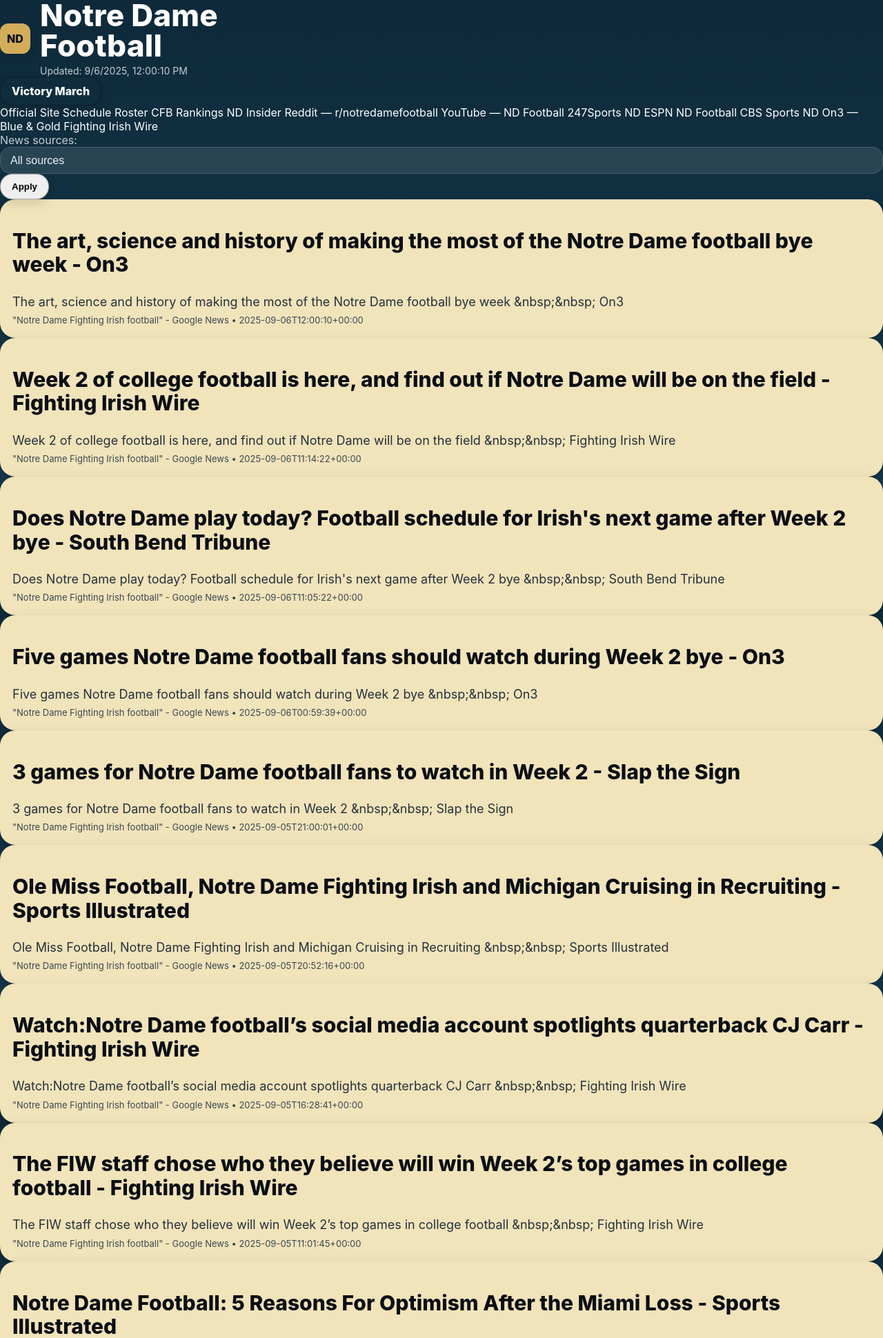
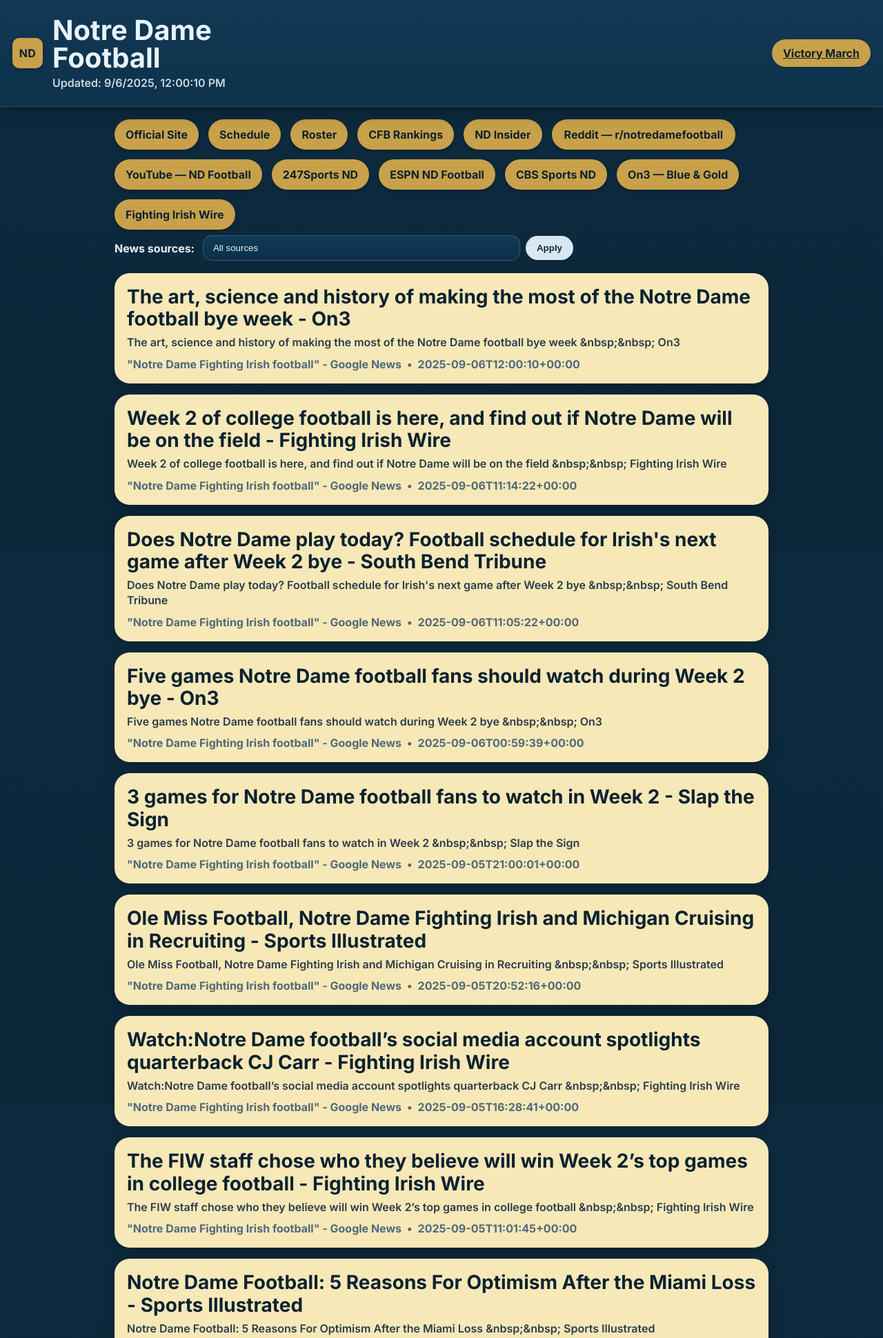
Before and after one commit to jasonab74-ctrl/notre-dame-football, a Flask app: page / in a window 1280 px wide. Shown: the top 1940 px of the page at 69% size. Run offline with Flask 3, Linux system fonts and the light colour scheme.

Commit message:
Update style.css

```diff
--- a/static/style.css
+++ b/static/style.css
@@ -1,126 +1,116 @@
+/* ---------- base ---------- */
 :root{
-  --nd-navy:#0e2a3a;
-  --nd-navy-2:#163b4e;
-  --nd-gold:#d2ad5a;      /* button gold */
-  --nd-gold-2:#f1e3ba;    /* card gold (light) */
-  --ink:#0b0f14;          /* near black text */
-  --ink-soft:#23313c;
-  --muted:#6f7c86;
-  --white:#ffffff;
-  --radius-lg:20px;
-  --radius-md:14px;
-  --radius-sm:10px;
-  --shadow:0 10px 24px rgba(0,0,0,.15), 0 1px 2px rgba(0,0,0,.25);
-  --shadow-soft:0 6px 16px rgba(0,0,0,.12);
-  --gap:16px;
-  --card-gap:18px;
-  --maxw:920px;
-  --title-size: clamp(28px, 5.5vw, 44px);
+  --nd-navy:#0d2b3f;
+  --nd-gold:#c8a14a;
+  --nd-gold-dark:#a7832e;
+  --surface:#0f334a;
+  --card:#f7e8b8;           /* light gold for cards */
+  --text:#0c2231;
+  --text-invert:#0c2231;    /* dark text on gold */
+  --muted:#5e7b8f;
+  --ring:rgba(200,161,74,.6);
+  --shadow: rgba(0,0,0,.25);
+  --radius:18px;
 }
 
 *{box-sizing:border-box}
 html,body{height:100%}
 body{
   margin:0;
-  font-family: ui-sans-serif, -apple-system, "Segoe UI", Roboto, Helvetica, Arial,
-               "Apple Color Emoji","Segoe UI Emoji";
-  background: linear-gradient(180deg, var(--nd-navy) 0%, var(--nd-navy-2) 100%);
-  color: var(--white);
-  -webkit-font-smoothing:antialiased;
-  text-rendering:optimizeLegibility;
+  font-family:Inter,system-ui,-apple-system,Segoe UI,Roboto,Helvetica,Arial,sans-serif;
+  color:#e9f3fb;
+  background:linear-gradient(180deg,var(--nd-navy) 0%, #0b2639 100%);
 }
 
-/* ====== Header ====== */
-.site-header{
-  position: sticky;
-  top: 0;
-  z-index: 50;
-  backdrop-filter: blur(6px);
-  background: rgba(14,42,58,.82);
-  border-bottom: 1px solid rgba(255,255,255,.06);
-  padding: 14px clamp(14px, 4vw, 24px);
-  display:flex;
-  align-items:center;
-  justify-content:space-between;
-}
-.brand{display:flex;align-items:center;gap:14px;min-width:0;}
-.nd-badge{
-  width:44px;height:44px;border-radius:12px;
-  display:grid;place-items:center;
-  background: var(--nd-gold);
-  color: var(--ink);
-  font-weight:800;
-  box-shadow: var(--shadow-soft);
-}
-.titles{min-width:0}
-.site-title{
-  margin:0;line-height:1.0;
-  font-weight:800;letter-spacing:.2px;
-  font-size: var(--title-size);
-}
-.updated{
-  margin-top:6px;font-size:14px;color:#d6dee6;opacity:.9;
+/* ---------- banner ---------- */
+.banner{
+  position:sticky; top:0; z-index:10;
+  display:flex; align-items:center; justify-content:space-between;
+  padding:24px 18px;
+  background:linear-gradient(180deg,#113854 0%, #0e324b 100%);
+  border-bottom:1px solid rgba(255,255,255,.08);
+  box-shadow:0 8px 24px var(--shadow);
 }
 
+.brand{display:flex; gap:14px; align-items:center}
+.nd-badge{
+  width:44px;height:44px;border-radius:10px;
+  background:var(--nd-gold); color:var(--text-invert);
+  display:flex;align-items:center;justify-content:center;
+  font-weight:800; letter-spacing:.5px; box-shadow:0 2px 8px var(--shadow);
+}
+.site-title{
+  margin:0; line-height:1.0;
+  font-size:clamp(24px,4.6vw,40px); font-weight:800;
+}
+.updated{margin-top:6px; color:#c9d8e4; font-weight:600}
+
+/* ---------- container ---------- */
+.container{max-width:980px;margin:16px auto;padding:0 16px}
+
+/* ---------- button & chips ---------- */
 .btn{
-  display:inline-flex;align-items:center;justify-content:center;
-  border-radius: 18px;
-  padding: 10px 16px;
-  font-weight:800;
-  text-decoration:none;
-  border:1px solid rgba(0,0,0,.3);
-  box-shadow: var(--shadow-soft);
+  border:none; cursor:pointer; font-weight:700;
+  padding:10px 16px; border-radius:12px;
+  background:#d9e7f2; color:#0b2a3c;
+  box-shadow:0 1px 2px var(--shadow);
+  transition:transform .05s ease;
 }
-.btn-cta{
-  background: linear-gradient(180deg, var(--nd-gold) 0%, #bd9a45 100%);
-  color: var(--ink);
+.btn:active{transform:translateY(1px)}
+.btn--pill{border-radius:999px}
+.btn--gold{background:var(--nd-gold); color:var(--text-invert)}
+.btn--ghost{
+  background:transparent; color:#e9f3fb; border:1px solid rgba(255,255,255,.25)
 }
 
-/* ====== Main layout ====== */
-.content{max-width:var(--maxw);margin:18px auto;padding:0 14px}
+.chips{display:flex;flex-wrap:wrap;gap:14px;margin:18px 0 8px}
+.chip{
+  display:inline-block; padding:12px 16px; border-radius:999px;
+  background:var(--nd-gold); color:var(--text-invert); font-weight:800;
+  text-decoration:none; box-shadow:0 2px 4px var(--shadow);
+}
+.chip--wide{padding-left:18px; padding-right:18px}
 
-/* ====== Filters ====== */
-.filters{
-  display:flex;align-items:center;gap:10px;margin-bottom:6px;flex-wrap:wrap;
+/* ---------- toolbar ---------- */
+.toolbar{
+  display:flex; align-items:center; gap:12px; margin:8px 0 18px;
 }
-.label{color:#d6dee6;opacity:.9}
-.source-form{flex:1}
+.label{font-weight:700; color:#e9f3fb}
+.source-form{display:flex; gap:8px; align-items:center}
 .select{
-  width:100%;appearance:none;background:rgba(255,255,255,.1);
-  color:#e9f0f5;border:1px solid rgba(255,255,255,.15);
-  border-radius:16px;padding:10px 14px;font-size:16px;
+  appearance:none; -webkit-appearance:none; -moz-appearance:none;
+  background:linear-gradient(180deg,#0f3a59,#0b2f46);
+  color:#e9f3fb; border:1px solid rgba(255,255,255,.18);
+  padding:10px 14px; border-radius:14px; outline:2px solid transparent;
+}
+.select:focus{outline:3px solid var(--ring)}
+
+/* ---------- cards ---------- */
+.cards{display:grid; gap:16px}
+.card{
+  background:var(--card); color:var(--text);
+  border-radius:22px; padding:18px;
+  box-shadow:0 3px 16px var(--shadow);
+}
+.card-title{margin:0 0 8px 0; font-size:clamp(18px,2.6vw,28px); line-height:1.15}
+.card-title a{color:var(--text); text-decoration:none; font-weight:800}
+.card-title a:hover{opacity:.9}
+
+.card-summary{
+  margin:0 0 10px 0; color:#2a3d4b; font-weight:600; line-height:1.35;
 }
 
-/* ====== Article cards ====== */
-.articles{display:flex;flex-direction:column;gap:var(--card-gap);margin-top:10px}
-.card{
-  background: var(--nd-gold-2);
-  color: var(--ink);
-  border-radius: 22px;
-  padding: 18px 18px;
-  box-shadow: var(--shadow);
-}
-.card-title{
-  display:block;
-  color: var(--ink);
-  font-weight: 800;
-  font-size: clamp(20px, 4.6vw, 30px);
-  line-height:1.15;
-  text-decoration:none;
-}
-.card-title:active{opacity:.85}
-.card-summary{
-  margin:10px 0 6px 0;
-  color: var(--ink-soft);
-  font-size: clamp(15px, 3.8vw, 18px);
-  line-height:1.35;
-}
 .card-meta{
-  margin-top:4px;
-  font-size: 13px;
-  color: #3a4852;
+  display:flex; gap:8px; flex-wrap:wrap;
+  color:#51697a; font-weight:700;
 }
 
-/* ====== Utility ====== */
-a{color:inherit;text-decoration:none}
-a:hover{text-decoration:none}
+/* ---------- footer ---------- */
+.footer{margin:24px 0 32px}
+.footer-inner{display:flex;justify-content:center;color:#87a4b9;font-weight:700}
+
+/* small screens tweaks */
+@media (max-width:480px){
+  .chips{gap:10px}
+  .chip{padding:10px 14px}
+}
```
